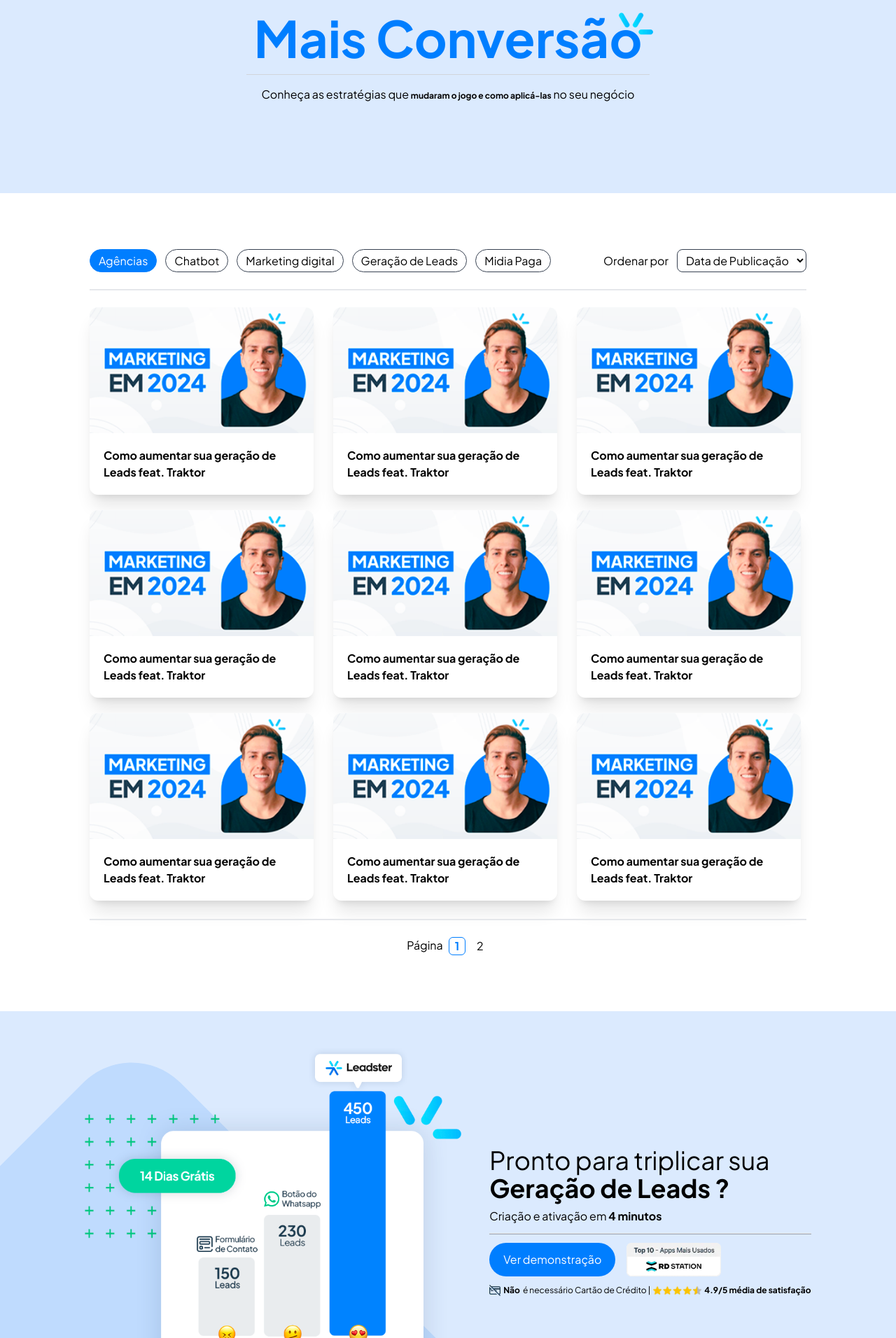
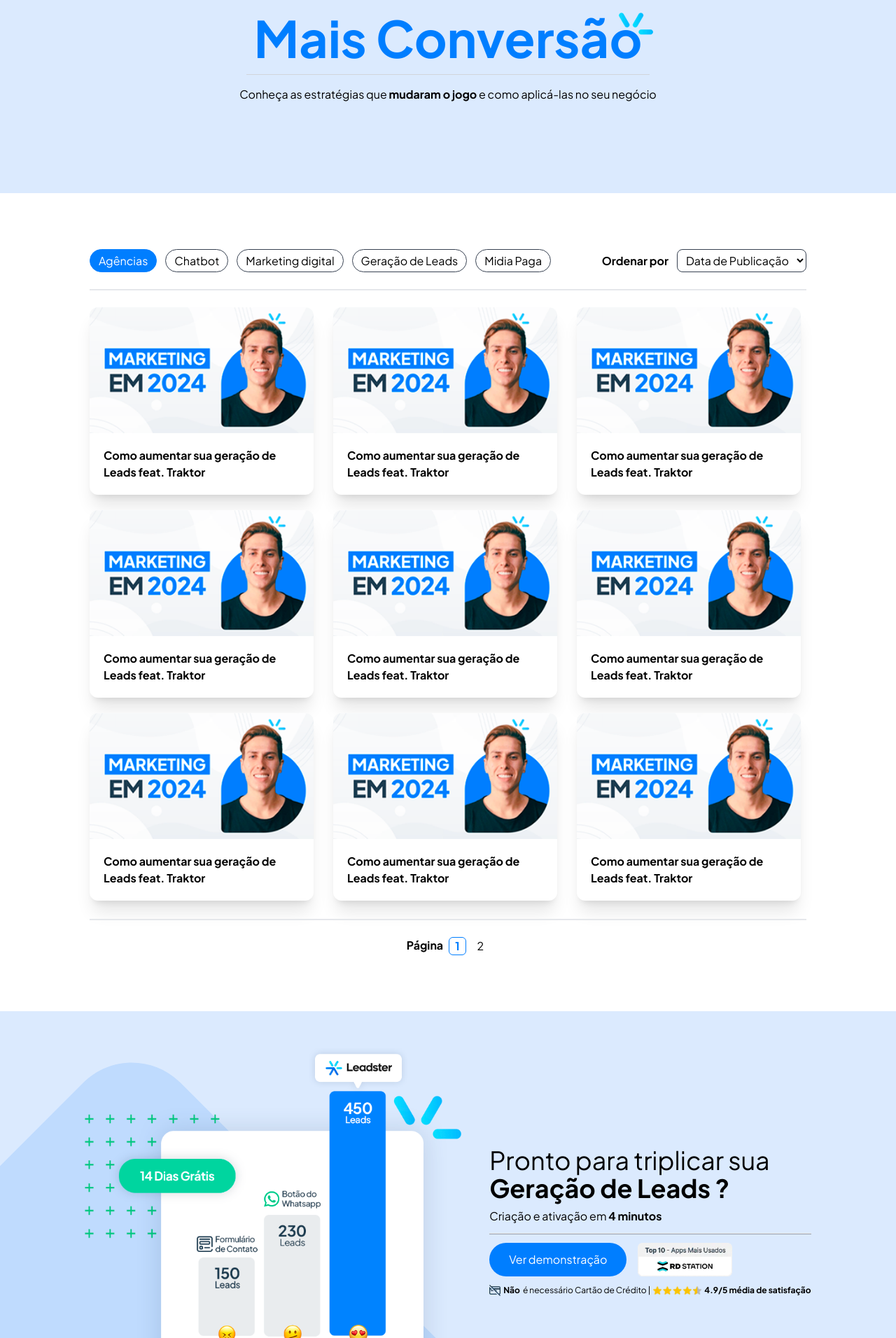
Before and after one commit to vitorLostadaC/leadster-test, a Next.js app: page / in a window 1280 px wide. Shown: the part 288-2200 px from the top of the page at 70% size. Built offline with nearby package versions, Linux system fonts and the light colour scheme.

Commit message:
refactor: small improving on styles

```diff
--- a/src/app/components/Demonstration/Demonstration.tsx
+++ b/src/app/components/Demonstration/Demonstration.tsx
@@ -24,7 +24,7 @@
         <hr className="border-node h-[2px] bg-gray-400" />
 
         <div className="flex items-center gap-4">
-          <button className="rounded-full bg-primary-400 px-5 py-3 text-white">
+          <button className="rounded-full bg-primary-400 px-7 py-3 text-white">
             Ver demonstração
           </button>
           <Image src={stampRD} alt="Estampa" className="h-12 w-auto" />
--- a/src/app/components/SloganSection/SloganSection.tsx
+++ b/src/app/components/SloganSection/SloganSection.tsx
@@ -19,10 +19,8 @@
       <hr className="h-[1px] w-full max-w-xl border-none bg-gray-300" />
       <p>
         Conheça as estratégias que{" "}
-        <span className="text-xs font-bold">
-          mudaram o jogo e como aplicá-las
-        </span>{" "}
-        no seu negócio
+        <span className="font-bold">mudaram o jogo</span> e como aplicá-las no
+        seu negócio
       </p>
     </section>
   )
--- a/src/app/components/VideosSection/VideosSection.tsx
+++ b/src/app/components/VideosSection/VideosSection.tsx
@@ -99,7 +99,7 @@
         </div>
         {/* Order */}
         <div>
-          <label className="mr-3" htmlFor="order">
+          <label className="mr-3 font-bold" htmlFor="order">
             Ordenar por
           </label>
           <select
--- a/src/components/Pagination/Pagination.tsx
+++ b/src/components/Pagination/Pagination.tsx
@@ -34,7 +34,7 @@
 
   return (
     <div className="flex gap-2">
-      Página
+      <p className="font-bold">Página</p>
       {currentPage > 1 + SIBLINGS_COUNT && (
         <>
           <PaginationItem selectPage={onPageChange} pageNumber={1} />
--- a/src/layout/Footer/Footer.tsx
+++ b/src/layout/Footer/Footer.tsx
@@ -6,7 +6,6 @@
 import { ActionIconPropsSchema } from "@/components/ActionIcon/ActionIcon.schema"
 import { ActionIcon } from "@/components/ActionIcon/ActionIcon"
 import { ContactTextPropsSchema } from "./components/ContactText/ContactText.schema"
-import { text } from "stream/consumers"
 import { ContactText } from "./components/ContactText/ContactText"
 
 const groupsLinks: GroupLinksPropsSchema[] = [
--- a/src/layout/Footer/components/ContactText/ContactText.tsx
+++ b/src/layout/Footer/components/ContactText/ContactText.tsx
@@ -7,7 +7,7 @@
 export const ContactText = ({ title, text }: ContactTextPropsSchema) => {
   return (
     <p>
-      {title}:<span className="text-gray-400">{text}</span>
+      {title}: <span className="text-gray-400">{text}</span>
     </p>
   )
 }
```
